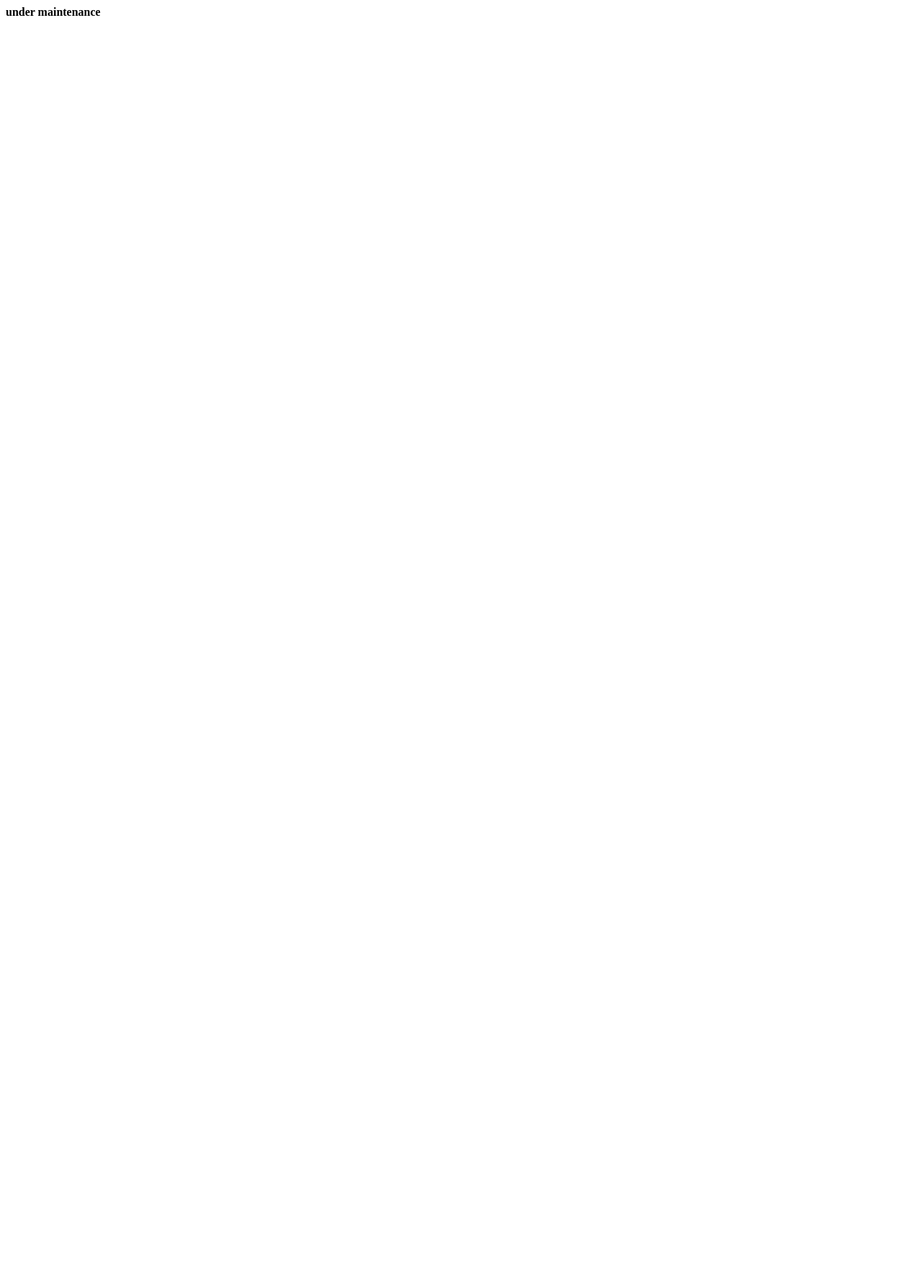
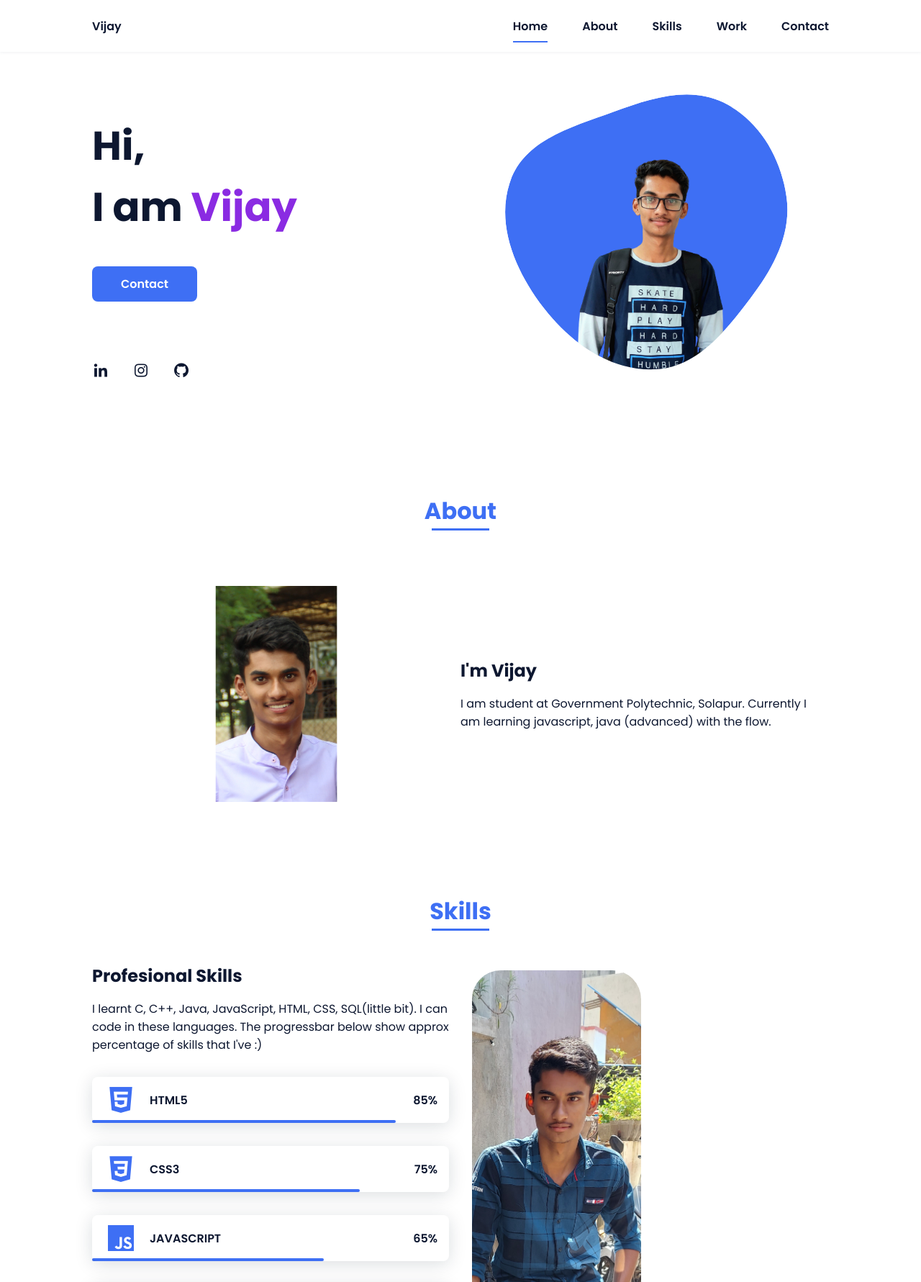
Before and after one commit to vjymisal0/vjymisal0.github.io, a plain HTML site: page index.html in a window 1280 px wide. Shown: the top 1781 px of the page at 72% size. Before the commit the page ends 800 px from the top, so only its background shows below. Drawn offline with nearby package versions, Linux system fonts and the light colour scheme.

Commit message:
updated
s

```diff
--- a/assets/css/styles.css
+++ b/assets/css/styles.css
@@ -341,7 +341,8 @@ img {
 }
 
 .skills__img {
-  border-radius: .5rem;
+  border-radius: 2.5rem;
+  height: 500px;
 }
 
 /* ===== WORK =====*/
@@ -360,7 +361,7 @@ img {
 }
 
 .work__img img:hover {
-  transform: scale(1.1);
+  transform: scale(1.3);
 }
 
 /* ===== CONTACT =====*/
--- a/index.html
+++ b/index.html
@@ -2,22 +2,21 @@
 <html lang="en">
 
 <head>
-    <!-- <meta charset="UTF-8">
+    <meta charset="UTF-8">
     <meta name="viewport" content="width=device-width, initial-scale=1.0">
     <link rel="icon" type="image/x-icon" href="assets/img/briefcase.ico">
-    ...
     <link rel="stylesheet" href="assets/css/styles.css">
 
-    =====BOX ICONS=====
+    <!-- =====BOX ICONS===== -->
     <link href='https://cdn.jsdelivr.net/npm/boxicons@2.0.5/css/boxicons.min.css' rel='stylesheet'>
 
-    <title>Hi Vijay here!</title> -->
+    <title>Hi Vijay here!</title>
 </head>
 
 <body>
-    <!--
-    ===== HEADER =====
-     <header class="l-header">
+
+    <!-- ===== HEADER ===== -->
+    <header class="l-header">
         <nav class="nav bd-grid">
             <div>
                 <a href="#home" class="nav__logo">Vijay</a>
@@ -37,13 +36,13 @@
                 <i class='bx bx-menu'></i>
             </div>
         </nav>
-    </header> -->
+    </header>
 
-    <!-- <main class="l-main"> -->
+    <main class="l-main">
         <!--===== HOME =====-->
-        <!-- <section class="home bd-grid" id="home">
+        <section class="home bd-grid" id="home">
             <div class="home__data">
-                <h1 class="home__title">Hi,<br>I am <span class="home__title-color">Vijay</span><br>~Student
+                <h1 class="home__title">Hi,<br>I am <span class="home__title-color">Vijay</span><br>
                 </h1>
 
                 <a href="#contact" class="button">Contact</a>
@@ -68,14 +67,14 @@
                     <g mask="url(#mask0)">
                         <path
                             d="M9.19024 145.964C34.0253 76.5814 114.865 54.7299 184.111 29.4823C245.804 6.98884 311.86 -14.9503 370.735 14.143C431.207 44.026 467.948 107.508 477.191 174.311C485.897 237.229 454.931 294.377 416.506 344.954C373.74 401.245 326.068 462.801 255.442 466.189C179.416 469.835 111.552 422.137 65.1576 361.805C17.4835 299.81 -17.1617 219.583 9.19024 145.964Z" />
-                        <image class="home__blob-img" x="50" y="60" href="assets/img/bgimg.png" />
+                        <image class="home__blob-img" x="50" y="60" href="assets/img/vijay.png" />
                     </g>
                 </svg>
             </div>
-        </section> -->
+        </section>
 
         <!--===== ABOUT =====-->
-        <!-- <section class="about section " id="about">
+        <section class="about section " id="about">
             <h2 class="section-title">About</h2>
 
             <div class="about__container bd-grid">
@@ -89,10 +88,10 @@
                         javascript, java (advanced) with the flow.</p>
                 </div>
             </div>
-        </section> -->
+        </section>
 
         <!--===== SKILLS =====-->
-        <!-- <section class="skills section" id="skills">
+        <section class="skills section" id="skills">
             <h2 class="section-title">Skills</h2>
 
             <div class="skills__container bd-grid">
@@ -139,9 +138,9 @@
 
                     <div class="skills__data">
                         <div class="skills__names">
-                          comment  <i class='bx bxs- skills__icon'></i>
+                            <i class='bx bxs- skills__icon'></i>
                             <img src="assets/img/bxl-java.svg">
-                         comment   <i class='bx bxl-java skills__icon'></i>
+                            <i class='bx bxl-java skills__icon'></i>
                             <span class="skills__name">Java</span>
                         </div>
                         <div class="skills__bar skills__java">
@@ -154,13 +153,13 @@
                 </div>
 
                 <div>
-                    <img src="assets/img/work3.png" alt="" class="skills__img">
+                    <img src="assets/img/workvijay.jpg" alt="" class="skills__img">
                 </div>
             </div>
-        </section> -->
+        </section>
 
         <!--===== WORK =====-->
-        <!-- <section class="work section" id="work">
+        <section class="work section" id="work">
             <h2 class="section-title">Certificates</h2>
 
             <div class="work__container bd-grid">
@@ -183,10 +182,10 @@
                     <img src="assets/img/work6.jpg" alt="">
                 </a>
             </div>
-        </section> -->
+        </section>
 
         <!--===== CONTACT =====-->
-        <!-- <section class="contact section" id="contact">
+        <section class="contact section" id="contact">
             <h2 class="section-title">Contact</h2>
 
             <div class="contact__container bd-grid">
@@ -225,7 +224,7 @@
         </section>
     </main>
 
-   comment ===== FOOTER =====
+    <!-- ===== FOOTER ===== -->
     <footer class="footer">
         <p class="footer__title">CONNECT ME HERE</p>
         <div class="footer__social">
@@ -241,21 +240,19 @@
                     class='bx bxl-github'></i></a>
         </div>
         <p class="footer__copy">&#169;vjymisal0@github.io All rigths reserved</p>
-    </footer> -->
+    </footer>
 
 
-        <!--===== SCROLL REVEAL =====-->
-        <!-- <script src="https://unpkg.com/scrollreveal"></script> -->
+    <!--===== SCROLL REVEAL =====-->
+    <script src="https://unpkg.com/scrollreveal"></script>
 
-        <!-- <<<<<<< HEAD -->
-        <!--===== MAIN JS =====-->
-        <!-- <script src="assets/js/main.js"></script> -->
-        <b>under maintenance</b>
-        <!-- ======= -->
-        <!--===== MAIN JS =====-->
-        <!-- <script src="assets/js/main.js"></script> -->
-        <!-- -->
-        <!-- <b>under maintenance</b> -->
+    <!--=====MAIN JS=====-->
+    <script src="assets/js/main.js"></script>
+    <!-- <b>under maintenance</b> -->
+    <!-- ===== MAIN JS ===== -->
+    <script src="assets/js/main.js"></script>
+
+    <!-- <b>under maintenance</b> -->
 </body>
 
 </html>
```
Also changed, not shown: assets/img/vijay.png (added), assets/img/workvijay.jpg (added).
